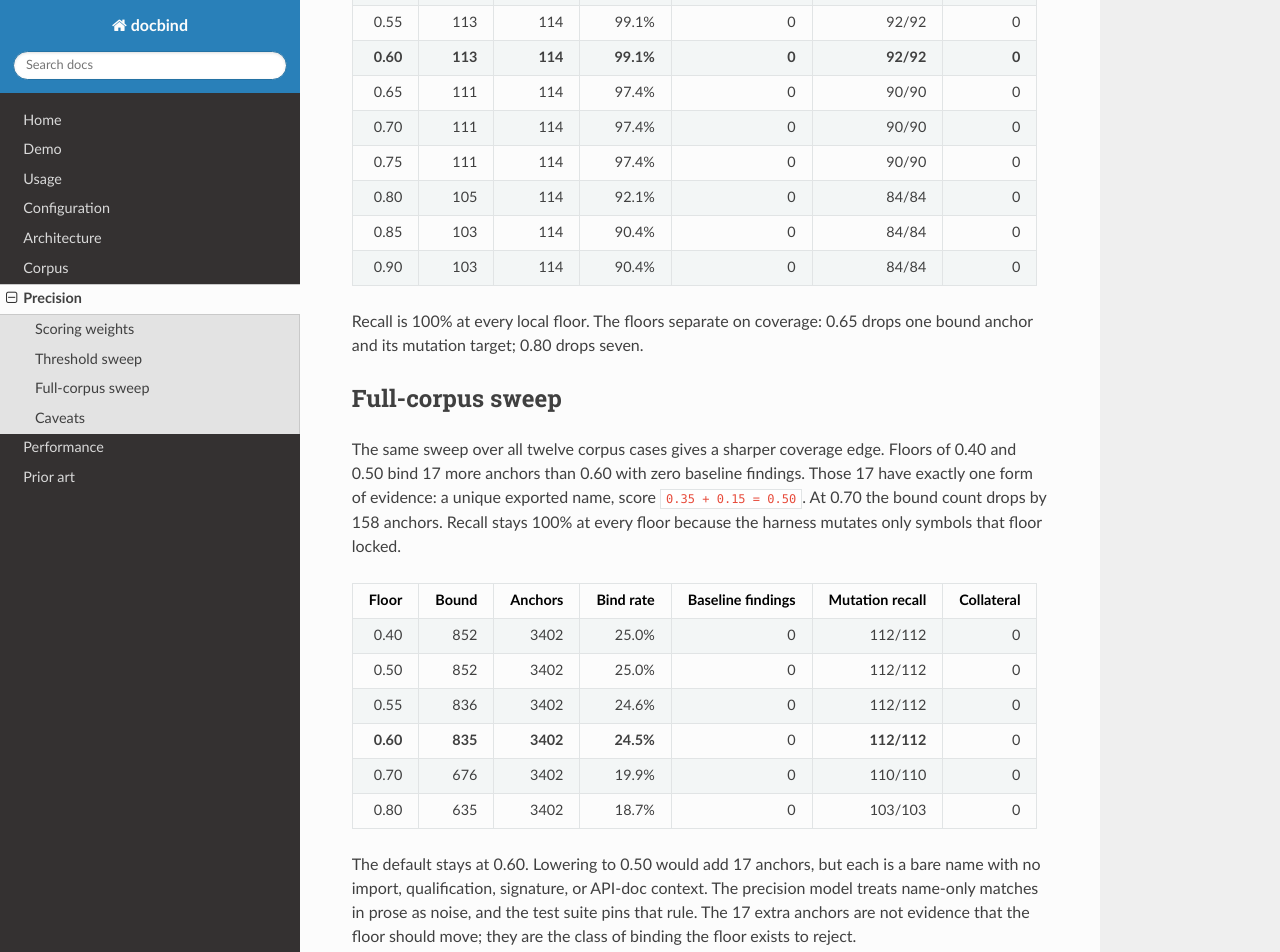
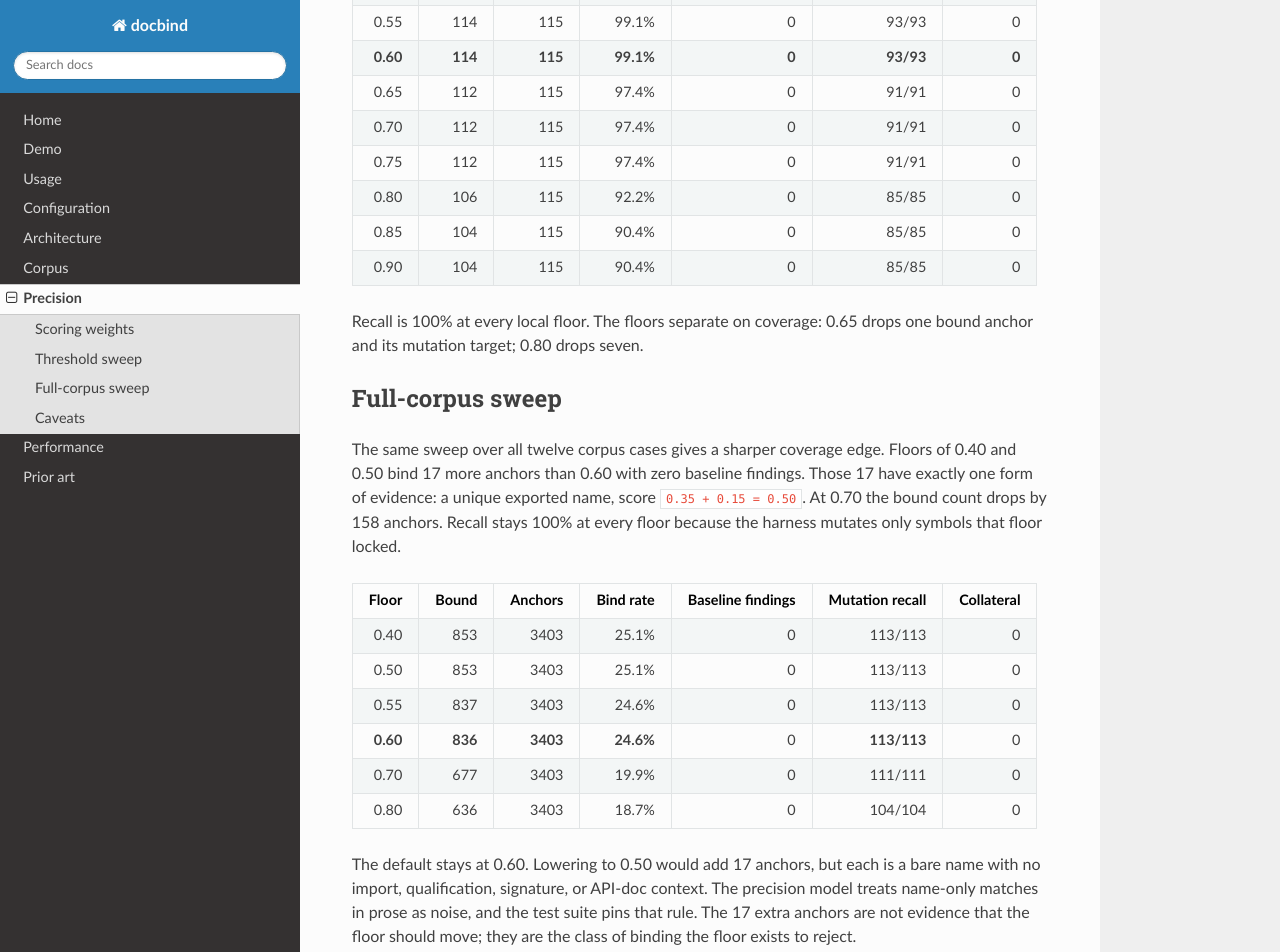
Before and after one commit to vindeckyy/docbind, an MkDocs documentation site: the page built from docs/precision.md, in a window 1280 px wide and 1400 px high, scrolled down 1459 px. Shown: the top 952 px of the window. Built offline with MkDocs 1.6.1, drawn with Linux system fonts in a browser that asks for light colours; nearby versions of some CDN libraries; some of the changed text lies outside the part shown.

```diff
--- a/docs/precision.md
+++ b/docs/precision.md
@@ -37,17 +37,17 @@ A binding also fails when the best score is within `0.05` of the second candidat
 
 | Floor | Bound | Anchors | Bind rate | Baseline findings | Mutation recall | Collateral |
 |---:|---:|---:|---:|---:|---:|---:|
-| 0.30 | 113 | 114 | 99.1% | 0 | 92/92 | 0 |
-| 0.40 | 113 | 114 | 99.1% | 0 | 92/92 | 0 |
-| 0.50 | 113 | 114 | 99.1% | 0 | 92/92 | 0 |
-| 0.55 | 113 | 114 | 99.1% | 0 | 92/92 | 0 |
-| **0.60** | **113** | **114** | **99.1%** | **0** | **92/92** | **0** |
-| 0.65 | 111 | 114 | 97.4% | 0 | 90/90 | 0 |
-| 0.70 | 111 | 114 | 97.4% | 0 | 90/90 | 0 |
-| 0.75 | 111 | 114 | 97.4% | 0 | 90/90 | 0 |
-| 0.80 | 105 | 114 | 92.1% | 0 | 84/84 | 0 |
-| 0.85 | 103 | 114 | 90.4% | 0 | 84/84 | 0 |
-| 0.90 | 103 | 114 | 90.4% | 0 | 84/84 | 0 |
+| 0.30 | 114 | 115 | 99.1% | 0 | 93/93 | 0 |
+| 0.40 | 114 | 115 | 99.1% | 0 | 93/93 | 0 |
+| 0.50 | 114 | 115 | 99.1% | 0 | 93/93 | 0 |
+| 0.55 | 114 | 115 | 99.1% | 0 | 93/93 | 0 |
+| **0.60** | **114** | **115** | **99.1%** | **0** | **93/93** | **0** |
+| 0.65 | 112 | 115 | 97.4% | 0 | 91/91 | 0 |
+| 0.70 | 112 | 115 | 97.4% | 0 | 91/91 | 0 |
+| 0.75 | 112 | 115 | 97.4% | 0 | 91/91 | 0 |
+| 0.80 | 106 | 115 | 92.2% | 0 | 85/85 | 0 |
+| 0.85 | 104 | 115 | 90.4% | 0 | 85/85 | 0 |
+| 0.90 | 104 | 115 | 90.4% | 0 | 85/85 | 0 |
 
 Recall is 100% at every local floor. The floors separate on coverage: 0.65 drops one bound anchor and its mutation target; 0.80 drops seven.
 
@@ -57,12 +57,12 @@ The same sweep over all twelve corpus cases gives a sharper coverage edge. Floor
 
 | Floor | Bound | Anchors | Bind rate | Baseline findings | Mutation recall | Collateral |
 |---:|---:|---:|---:|---:|---:|---:|
-| 0.40 | 852 | 3402 | 25.0% | 0 | 112/112 | 0 |
-| 0.50 | 852 | 3402 | 25.0% | 0 | 112/112 | 0 |
-| 0.55 | 836 | 3402 | 24.6% | 0 | 112/112 | 0 |
-| **0.60** | **835** | **3402** | **24.5%** | 0 | **112/112** | 0 |
-| 0.70 | 676 | 3402 | 19.9% | 0 | 110/110 | 0 |
-| 0.80 | 635 | 3402 | 18.7% | 0 | 103/103 | 0 |
+| 0.40 | 853 | 3403 | 25.1% | 0 | 113/113 | 0 |
+| 0.50 | 853 | 3403 | 25.1% | 0 | 113/113 | 0 |
+| 0.55 | 837 | 3403 | 24.6% | 0 | 113/113 | 0 |
+| **0.60** | **836** | **3403** | **24.6%** | 0 | **113/113** | 0 |
+| 0.70 | 677 | 3403 | 19.9% | 0 | 111/111 | 0 |
+| 0.80 | 636 | 3403 | 18.7% | 0 | 104/104 | 0 |
 
 The default stays at 0.60. Lowering to 0.50 would add 17 anchors, but each is a bare name with no import, qualification, signature, or API-doc context. The precision model treats name-only matches in prose as noise, and the test suite pins that rule. The 17 extra anchors are not evidence that the floor should move; they are the class of binding the floor exists to reject.
 
@@ -74,6 +74,6 @@ Raw rows are in `corpus/precision.json` for the local sweep and `corpus/precisio
 
 ## Caveats
 
-- The local sweep covers 114 anchors across eight fixtures. The full sweep covers all 3360 anchors but only five floors.
+- The local sweep covers 115 anchors across eight fixtures. The full sweep covers all 3360 anchors but only five floors.
 - Recall here means detecting a seeded rename of a symbol that floor locked. It says nothing about symbols the floor did not bind.
 - The full sweep samples five floors. A finer scan between 0.50 and 0.70 could locate a tighter edge.
--- a/package.json
+++ b/package.json
@@ -1,6 +1,6 @@
 {
   "name": "@vindeckyy/docbind",
-  "version": "0.1.86",
+  "version": "0.1.87",
   "description": "Static analysis for stale symbol references in markdown and reStructuredText. Supports TypeScript, JavaScript, Python, Rust, and Go.",
   "type": "module",
   "bin": {
```
Also changed, not shown: CHANGELOG.md (+20 -0 lines), README.md (+3 -3 lines), docs/corpus.md (+2 -2 lines), 11 other files.
